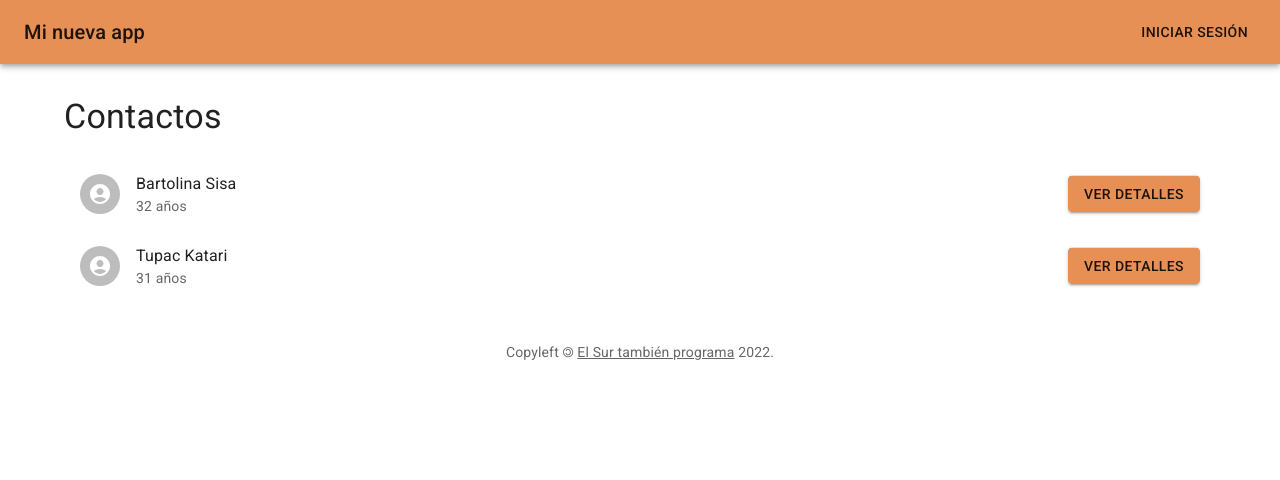
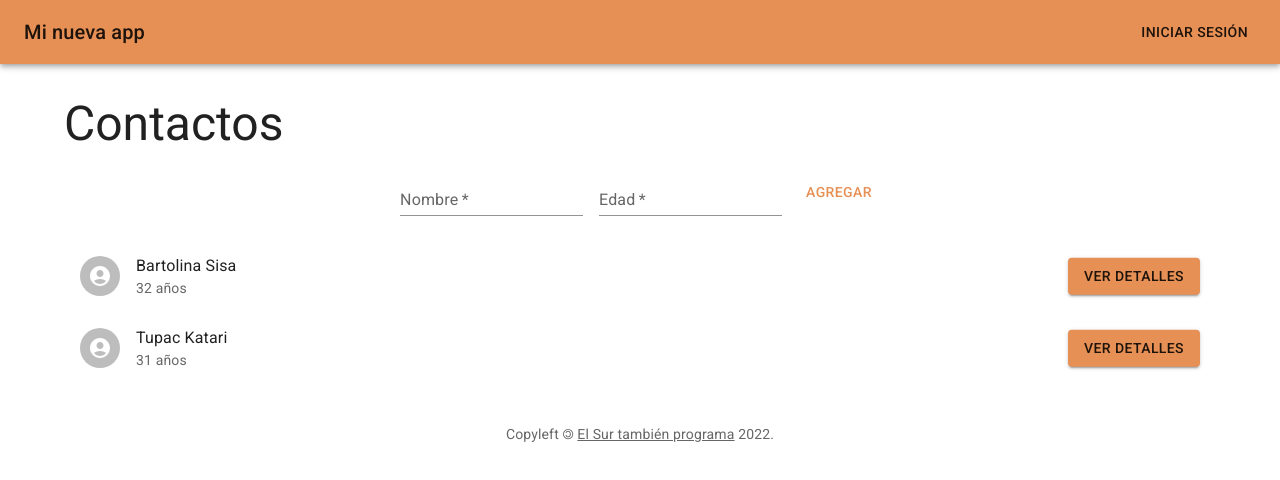
Before and after one commit to surprograma/semilla-react-redux-mui, a React (Create React App) app: page / in a window 1280 px wide. Shown: the top 480 px of the page. Built offline with nearby package versions, Linux system fonts and the light colour scheme.

Commit message:
Formulario para crear un contacto

```diff
--- a/src/Home.tsx
+++ b/src/Home.tsx
@@ -1,13 +1,15 @@
-import { Typography } from "@mui/material";
+import { Typography, Stack } from "@mui/material";
 import ListaContactos from "./features/contactos/ListaContactos";
+import NuevoContacto from "./features/contactos/NuevoContacto";
 
 export default function Home() {
   return (
-    <>
-      <Typography variant="h4" component="h1" gutterBottom>
+    <Stack spacing={2}>
+      <Typography variant="h3" gutterBottom>
         Contactos
       </Typography>
+      <NuevoContacto />
       <ListaContactos />
-    </>
+    </Stack>
   );
 }
--- /dev/null
+++ b/src/features/contactos/NuevoContacto.tsx
@@ -0,0 +1,40 @@
+import { Button, Stack, TextField } from "@mui/material";
+import { useState } from "react";
+import { useAppDispatch } from "../../app/hooks";
+import { agregarContacto } from "./contactosSlice";
+
+export default function NuevoContacto() {
+  const [nombre, setNombre] = useState("");
+  const [edad, setEdad] = useState("");
+
+  const dispatch = useAppDispatch();
+
+  const guardar = () => {
+    dispatch(agregarContacto({ nombre, edad: parseInt(edad) }));
+    setNombre("");
+    setEdad("");
+  };
+
+  return (
+    <Stack direction="row" spacing={2} justifyContent="center">
+      <TextField
+        id="nombre"
+        label="Nombre"
+        required
+        variant="standard"
+        value={nombre}
+        onChange={(e) => setNombre(e.target.value)}
+      />
+      <TextField
+        id="edad"
+        label="Edad"
+        type="number"
+        required
+        variant="standard"
+        value={edad}
+        onChange={(e) => setEdad(e.target.value)}
+      />
+      <Button onClick={guardar}>Agregar</Button>
+    </Stack>
+  );
+}
```
